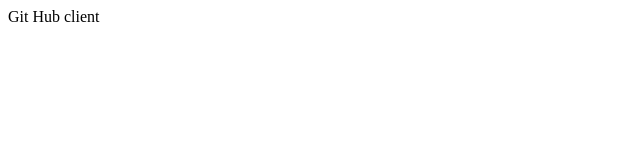
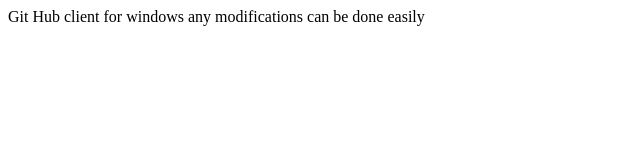
Before and after one commit to sivaram9999/gittestingproj2, a plain HTML site: page WebContent/index.html in a window 1280 px wide. Shown: the whole page, without its empty margins (0-640 px from the left). Drawn offline with Linux system fonts and the light colour scheme.

Commit message:
adding some text
Third commit

```diff
--- a/WebContent/index.html
+++ b/WebContent/index.html
@@ -5,6 +5,7 @@
 <title>Insert title here</title>
 </head>
 <body>
-Git Hub client
+Git Hub client for windows
+any modifications can be done easily
 </body>
 </html>
```
